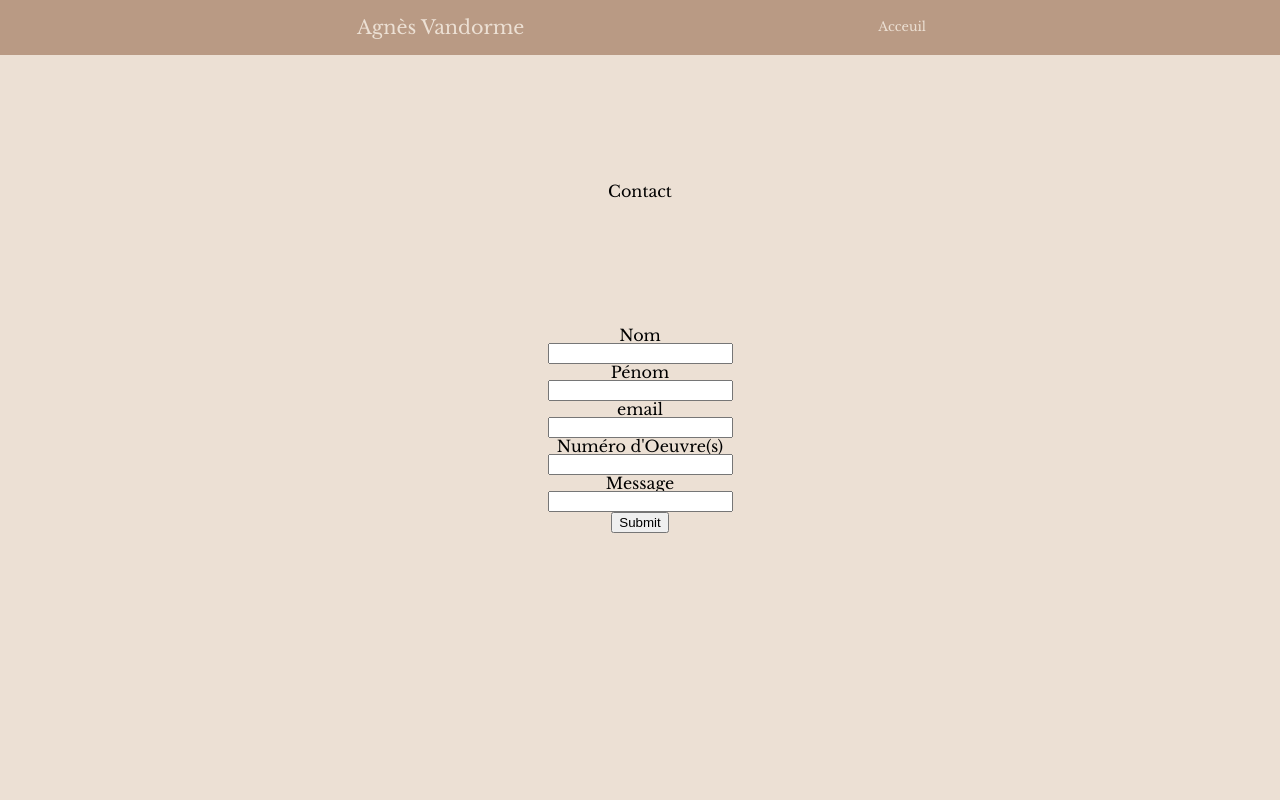
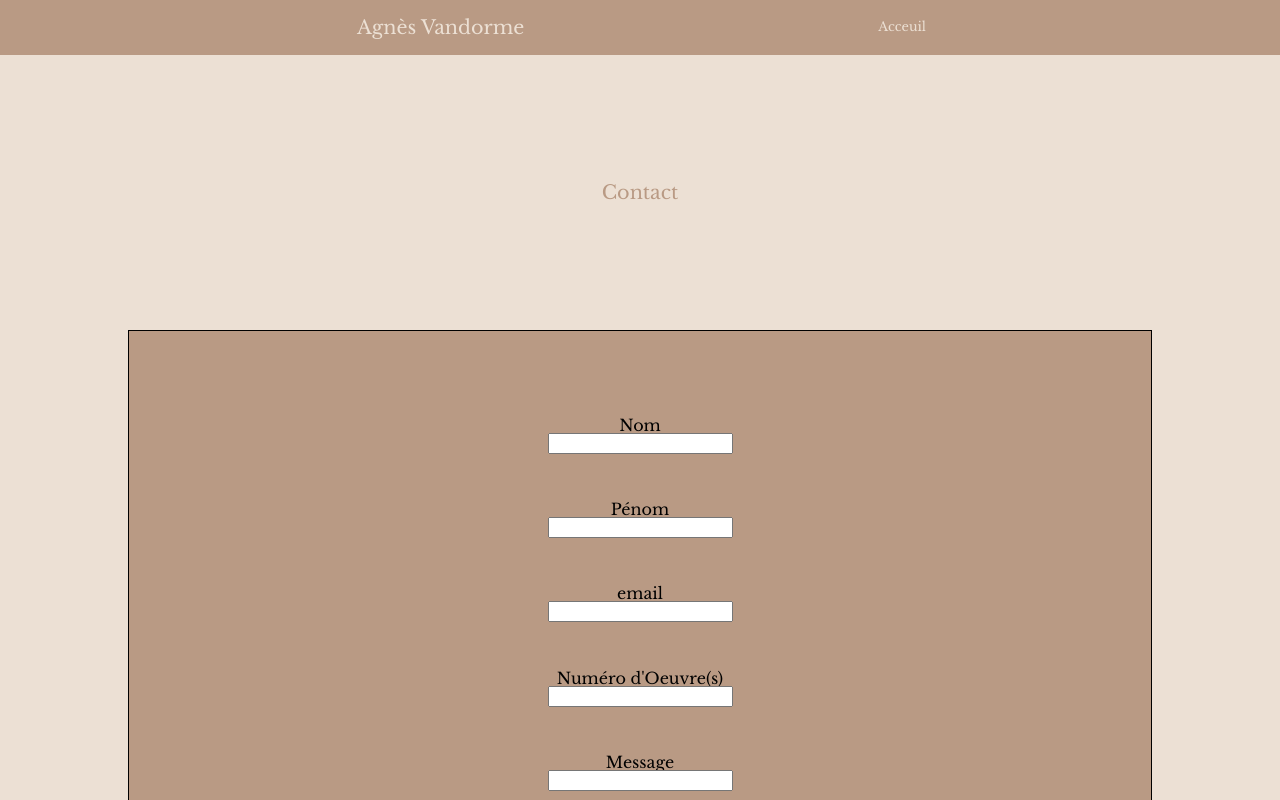
Before and after one commit to julien-leleu-YJS/Agnes-Vandorme, a React (Create React App) app: page /contact in a window 1280 px wide. Shown: the top 800 px of the page. Built offline with nearby package versions, Linux system fonts and the light colour scheme; a web font is replaced by a local one.

Commit message:
add style to button web galery and contact page

```diff
--- a/src/pages/artist-web-galery/ArtistWebGalery.jsx
+++ b/src/pages/artist-web-galery/ArtistWebGalery.jsx
@@ -21,9 +21,10 @@ function ArtistWebGalery({ data, setTableauData }) {
           to="/work-art"
           onClick={() => setTableauData(tableauData)}
         >
-          click me
+          Propriétés
 
         </Link>
+        <div className="space"> </div>
       </div>
     ))
   );
--- a/src/pages/artist-web-galery/artistWebGalery.scss
+++ b/src/pages/artist-web-galery/artistWebGalery.scss
@@ -16,7 +16,9 @@
   margin-bottom: 5%;
 }
 .title-tableaux {
-  margin-top: 5%;
+  margin-top: 20%;
+  color: #b99a84;
+  font-size: 1.2rem;
 }
 .cinq-terres {
   max-width: 100%;
@@ -44,85 +46,103 @@
   margin-top: 5%;
   border-top: 2px solid black;
   border-bottom: 2px solid black;
+  margin-bottom: 2%;
 }
 .boum {
   max-width: 100%;
   margin-top: 5%;
   border-top: 2px solid black;
   border-bottom: 2px solid black;
+  margin-bottom: 2%;
 }
 .cactus {
   max-width: 100%;
   margin-top: 5%;
   border-top: 2px solid black;
   border-bottom: 2px solid black;
+  margin-bottom: 2%;
 }
 .feuilles {
   max-width: 100%;
   margin-top: 5%;
   border-top: 2px solid black;
   border-bottom: 2px solid black;
+  margin-bottom: 2%;
 }
 .lac-et-lotus {
   max-width: 100%;
   margin-top: 5%;
   border-top: 2px solid black;
   border-bottom: 2px solid black;
+  margin-bottom: 2%;
 }
 .le-sage {
   max-width: 100%;
   margin-top: 5%;
   border-top: 2px solid black;
   border-bottom: 2px solid black;
+  margin-bottom: 2%;
 }
 .lotus {
   max-width: 100%;
   margin-top: 5%;
   border-top: 2px solid black;
   border-bottom: 2px solid black;
+  margin-bottom: 2%;
 }
 .meduse {
   max-width: 100%;
   margin-top: 5%;
   border-top: 2px solid black;
   border-bottom: 2px solid black;
+  margin-bottom: 2%;
 }
 .mouton {
   max-width: 100%;
   margin-top: 5%;
   border-top: 2px solid black;
   border-bottom: 2px solid black;
+  margin-bottom: 2%;
 }
 .mouton-2 {
   max-width: 100%;
   margin-top: 5%;
   border-top: 2px solid black;
   border-bottom: 2px solid black;
+  margin-bottom: 2%;
 }
 .venise {
   max-width: 100%;
   margin-top: 5%;
   border-top: 2px solid black;
   border-bottom: 2px solid black;
+  margin-bottom: 2%;
 }
 .poisson-rouge {
   max-width: 100%;
   margin-top: 5%;
   border-top: 2px solid black;
   border-bottom: 2px solid black;
+  margin-bottom: 2%;
 }
 .village {
   max-width: 100%;
   margin-top: 5%;
   border-top: 2px solid black;
   border-bottom: 2px solid black;
+  margin-bottom: 2%;
 }
 .link-tableau {
   text-decoration: none;
   color: #b99a84;
   border: 1px solid #b99a84;
-  border-radius: 20px;
-  margin-top: 10px;
-  margin-bottom: 10px;
-  padding: 1%;
+  padding-bottom: 0.5%;
+  width: 110%;
+  padding-left: 10%;
+  padding-right: 10%;
+  box-shadow: 1px 1px 1px #b99a84;
 }
+.space {
+  margin-top: 10%;
+  margin-bottom: 10%;
+}
--- a/src/pages/contact/Contact.jsx
+++ b/src/pages/contact/Contact.jsx
@@ -31,7 +31,7 @@ function Contact() {
             </label>
 
           </fieldset>
-          <button type="submit">Submit</button>
+          <button className="submit" type="submit">Envoyer</button>
 
         </form>
       </div>
--- a/src/pages/contact/contact.scss
+++ b/src/pages/contact/contact.scss
@@ -1,7 +1,30 @@
+.contact-container {
+  display: flex;
+  justify-content: center;
+  flex-direction: column;
+}
 .title-contact {
   margin-top: 10%;
+  color: #b99a84;
+  font-size: 1.2rem;
 }
 .form-container {
   margin-top: 10%;
   margin-bottom: 50.5%;
+  border: 1px solid black;
+  margin-left: 10%;
+  margin-right: 10%;
+  background-color: #b99a84;
+  padding: 3%;
 }
+.title-input {
+  margin-top: 5%;
+}
+.submit {
+  margin-top: 3%;
+  background-color: #b99a84;
+  border: 1px solid #ece0d4;
+  padding: 2%;
+  color: #ece0d4;
+  font-weight: bold;
+}
```
